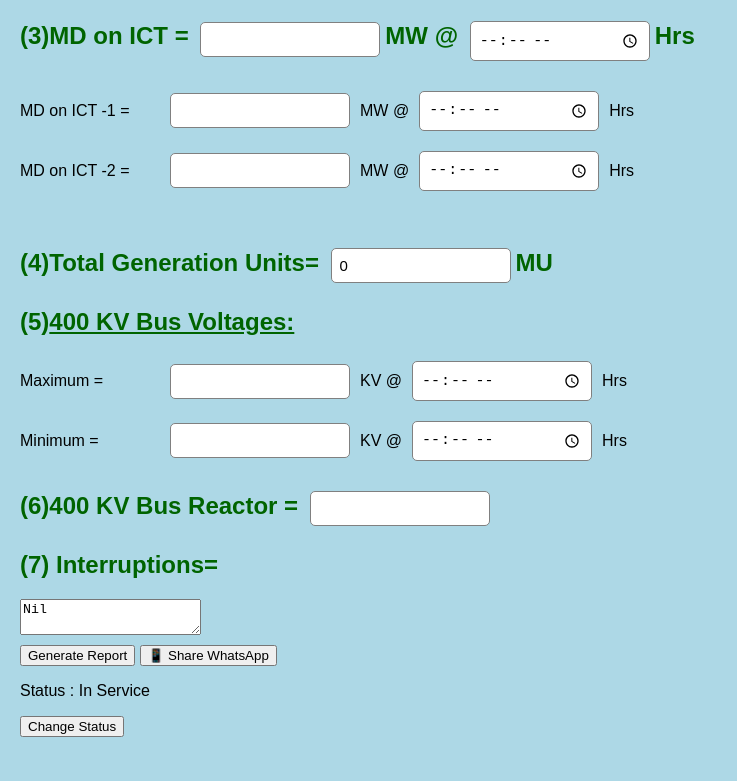
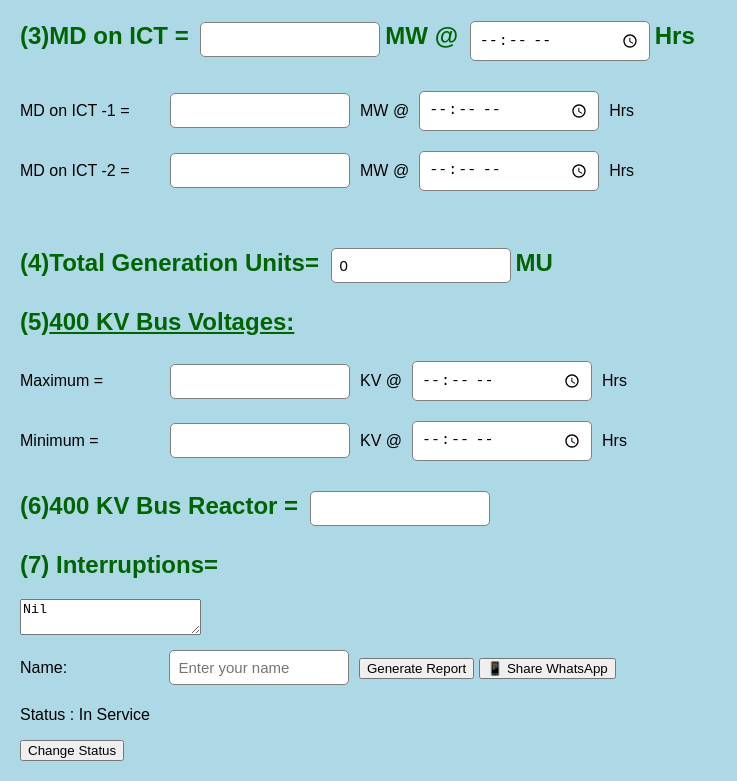
Before and after one commit to sbsreenath/Kalikiri-Substation-Dashboard, a plain HTML site: page Consumption Particulars.html in a window 1280 px wide. Shown: the part 1074-1855 px from the top of the page, without its empty margins (0-737 px from the left). Before the commit the page ends 1831 px from the top, so only its background shows below. Drawn offline with Linux system fonts and the light colour scheme.

Commit message:
Add name input field for report generation
Added a name input field for report submission.

```diff
--- a/Consumption Particulars.html
+++ b/Consumption Particulars.html
@@ -116,6 +116,8 @@
     <div class="reading">
         <textarea id="Interruptions">Nil</textarea>
     </div>
+    <label for="reportName">Name:</label>
+    <input type="text" id="reportName" placeholder="Enter your name">
     <button id="generateReport">Generate Report</button>
     <button id="shareWhatsApp">📱 Share WhatsApp</button>
     <p id="status">Status : In Service</p>
```
